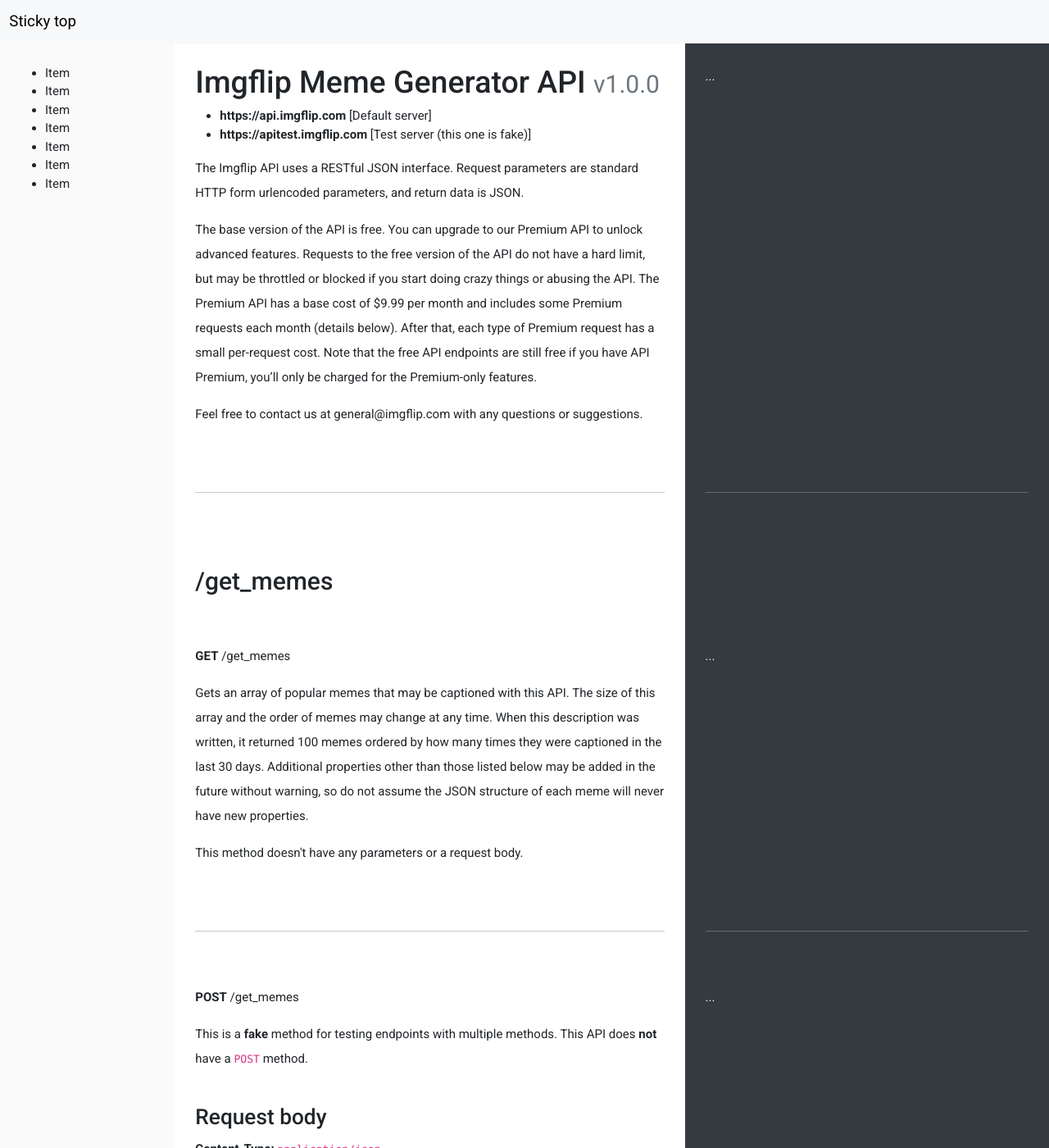
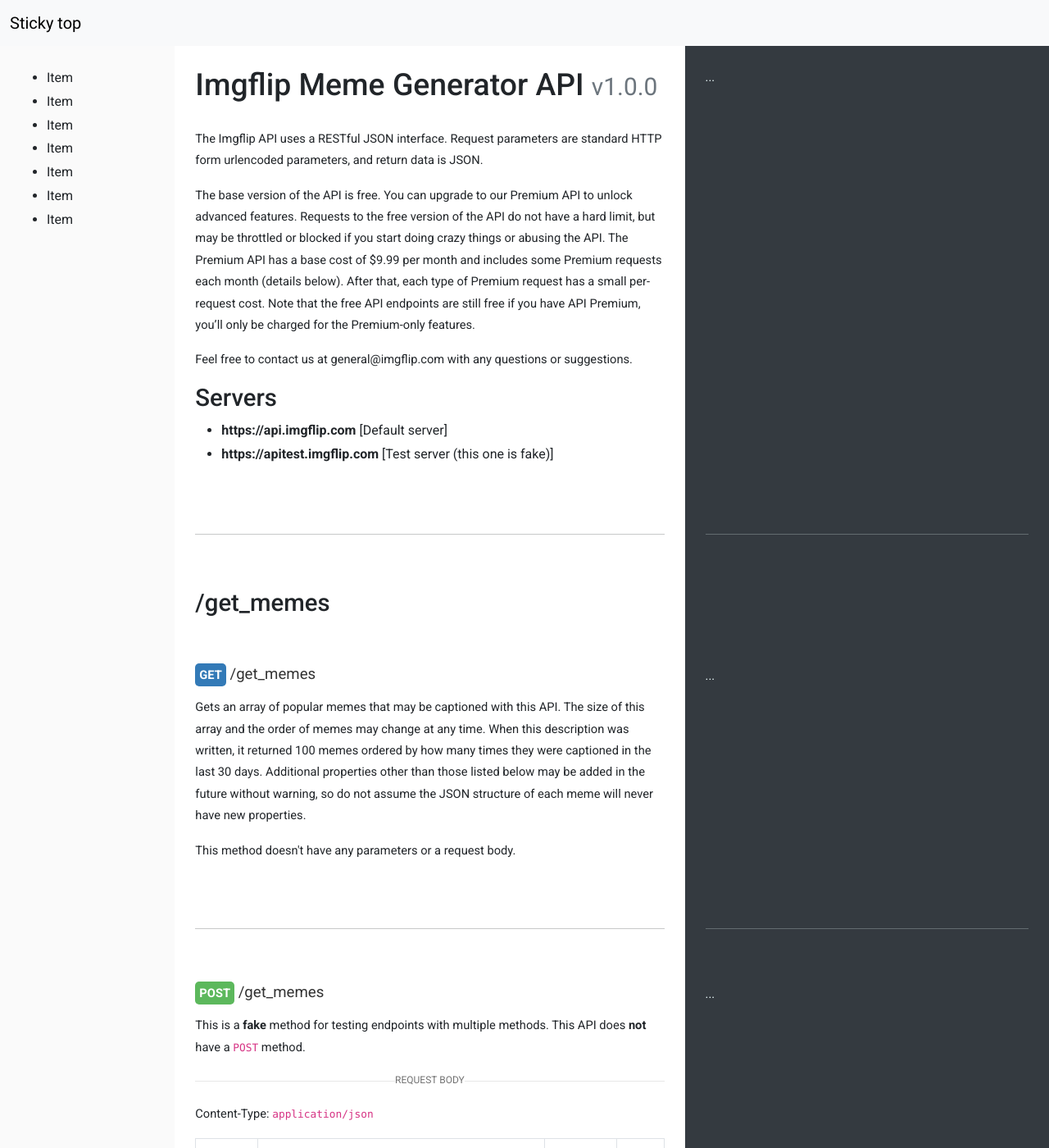
Before and after one commit to james-sabel/jekyll-openapi-parser, a Jekyll site: the page built from index.markdown, in a window 1280 px wide and 1400 px high. Shown: the whole window at 82% size. Built offline with Jekyll 4.4.1, drawn with Linux system fonts in a browser that asks for light colours; some of the changed text lies outside the part shown.

Commit message:
Created styles for method names and request body area; made improvements in the CSS file.

```diff
--- a/_includes/content.html
+++ b/_includes/content.html
@@ -14,6 +14,8 @@
         <div class="row">
             <div id="middle" class="col-sm-7">
                 <h1>{{ site.data.meme_generator.info.title }} <span class="api-version-title">v{{ site.data.meme_generator.info.version }}</span></h1>
+                <p>{{ site.data.meme_generator.info.description | markdownify }}</p>
+                <h2>Servers</h2>
                 <ul>
                     {% for server in site.data.meme_generator.servers %}
                     <li>
@@ -21,8 +23,6 @@
                     </li>
                     {% endfor %}
                 </ul>
-                <p class="fw-lighter">{{ site.data.meme_generator.servers.url }}</p>
-                <p>{{ site.data.meme_generator.info.description | markdownify }}</p>
             </div>
             <div id="sidebar" class="col">
                 <p>...</p>
@@ -40,12 +40,20 @@
             {% for method in endpoint[1] %}
                 <div class="row">
                     <div id="middle" class="col-sm-7">
-                        <p><b>{{ method[0] | upcase }}</b> {{ endpoint[0] }}</p>
+                        {% if method[0] contains "get" %}
+                            <h3><span class="method-name-box method-name-get">{{ method[0] | upcase }}</span> <span class="method-endpoint">{{ endpoint[0] }}</span></h3>
+                        {% elsif method[0] contains "post" %}
+                            <h3><span class="method-name-box method-name-post">{{ method[0] | upcase }}</span> <span class="method-endpoint">{{ endpoint[0] }}</span></h3>
+                        {% elsif method[0] contains "delete" %}
+                            <h3><span class="method-name-box method-name-delete">{{ method[0] | upcase }}</span> <span class="method-endpoint">{{ endpoint[0] }}</span></h3>
+                        {% elsif method[0] contains "put" %}
+                            <h3><span class="method-name-box method-name-put">{{ method[0] | upcase }}</span> <span class="method-endpoint">{{ endpoint[0] }}</span></h3>
+                        {% endif %}
                         <p>{{ method[1].description | markdownify  }}</p>
                         {% if method[1].requestBody %}
-                            <h3>Request body</h3>
+                            <p class="request-body">REQUEST BODY</p>
                             {% for content in method[1].requestBody.content %}
-                                <p><b>Content-Type:</b> <code>{{ content[0] }}</code></p>
+                                <p>Content-Type: <code>{{ content[0] }}</code></p>
                                 <table class="table table-striped table-bordered table-hover">
                                 <thead>
                                     <tr>
--- a/assets/css/styles.css
+++ b/assets/css/styles.css
@@ -4,16 +4,28 @@
     font-family: "Roboto", sans-serif;
     font-weight: 400;
     font-style: normal;
-    font-size: 15px;
+}
+
+h1 {
+    font-size: 28pt;
+    margin-bottom: 30px;
+}
+
+h2 {
+font-size: 22pt;
+}
+
+h3 {
+    font-size: 14pt;
 }
 
 p {
-    line-height: 2em;
+    line-height: 1.8em;
+    font-size: 11pt;
 }
 
-h2,
-h3 {
-    padding-top: 25px;
+li {
+    line-height: 1.8em;
 }
 
 #toc {
@@ -51,3 +63,47 @@ h3 {
 .server-url {
     font-weight: bold;
 }
+
+.method-name-box {
+    padding: 5px;
+    border-radius: 5px;
+    font-size: 11pt;
+    font-weight: bold;
+    color: #fff;
+}
+
+.method-name-get {
+    background-color: #337AB7;
+}
+
+.method-name-post {
+    background-color: #5CB85C;
+}
+
+.method-name-delete {
+    background-color: #D9534F;
+}
+
+.method-name-put {
+    background-color: #F0AD4E;
+}
+
+.method-endpoint {
+    font-weight: normal;
+    color: #333333;
+}
+
+p.request-body {
+    display: flex;
+    flex-direction: row;
+    font-size: 9pt;
+    color: #727272;
+}
+
+p.request-body:before,
+p.request-body:after {
+    content: "";
+    flex: 1 1;
+    border-bottom: 1px solid #e7e7e7;
+    margin: auto;
+}
```
